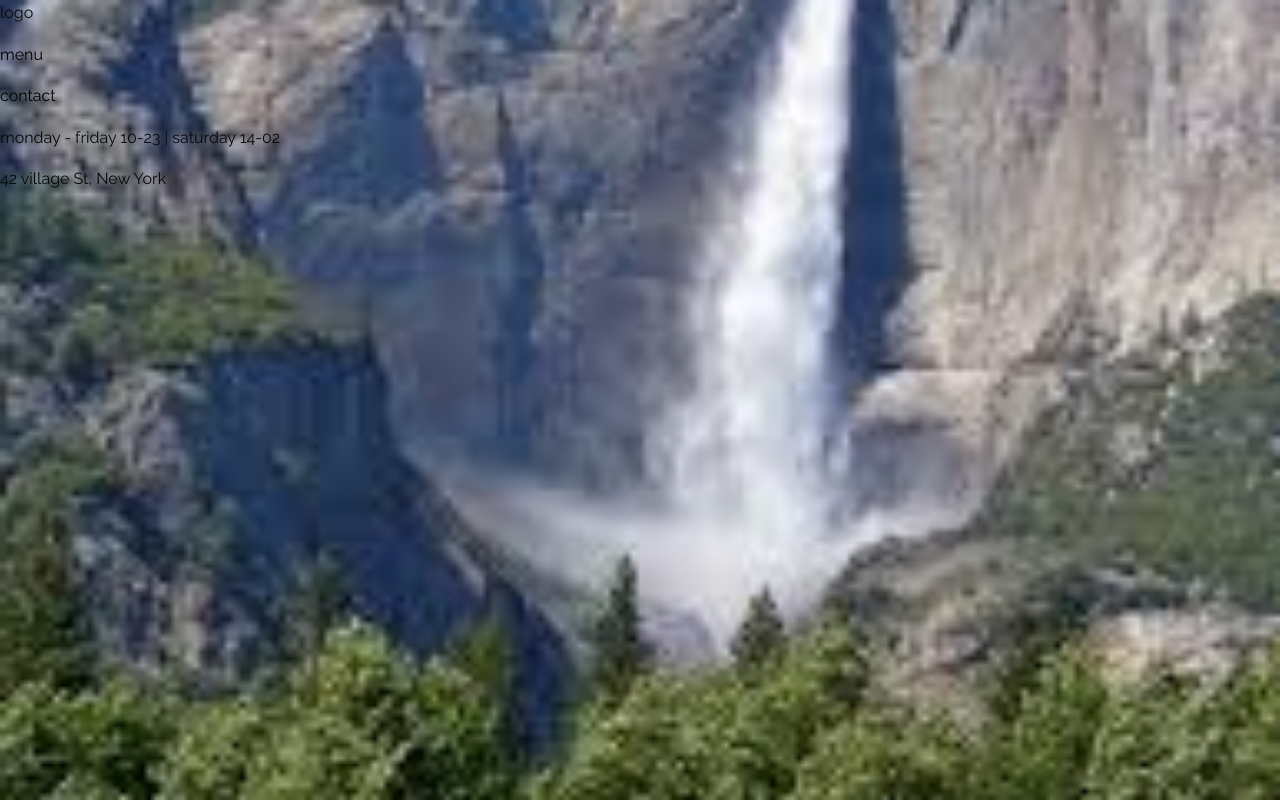
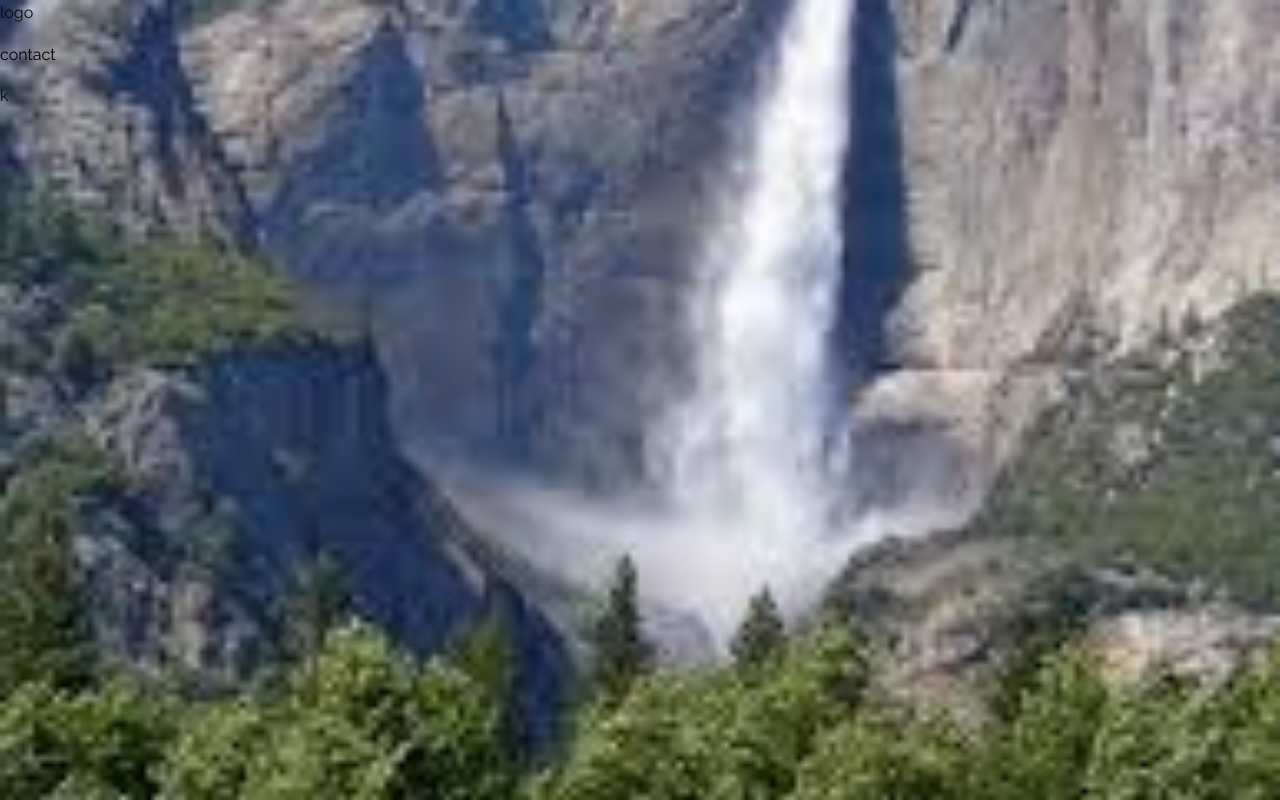
Before and after one commit to bnguyen78/adventure-time, a plain HTML site: page list.html in a window 1280 px wide. Drawn offline with Linux system fonts and the light colour scheme.

Commit message:
changed image and get eliment

```diff
--- a/list.html
+++ b/list.html
@@ -30,12 +30,12 @@ body, html {height: 100%}
           <p>logo</p>
         </div>
         <div class="w3-display-topleft w3-container w3-xlarge">
-          <p><button onclick="document.getElementById('menu').style.display='block'" class="w3-button w3-black">menu</button></p>
+
           <p><button onclick="document.getElementById('contact').style.display='block'" class="w3-button w3-black">contact</button></p>
         </div>
         <div class="w3-display-bottomleft w3-container">
-          <p class="w3-xlarge">monday - friday 10-23 | saturday 14-02</p>
-          <p class="w3-large">42 village St, New York</p>
+          <p class="w3-xlarge"></p>
+          <p class="w3-large">k</p>
 
         </div>
       </div>
```
Also changed, not shown: index.html (+2 -2 lines).
